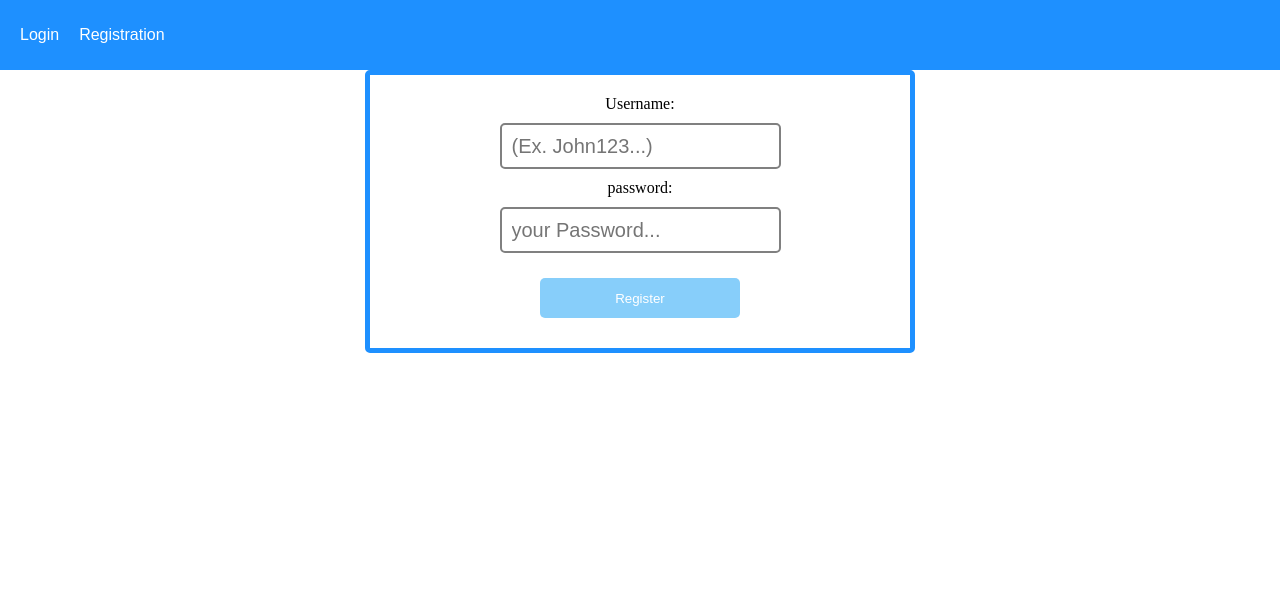
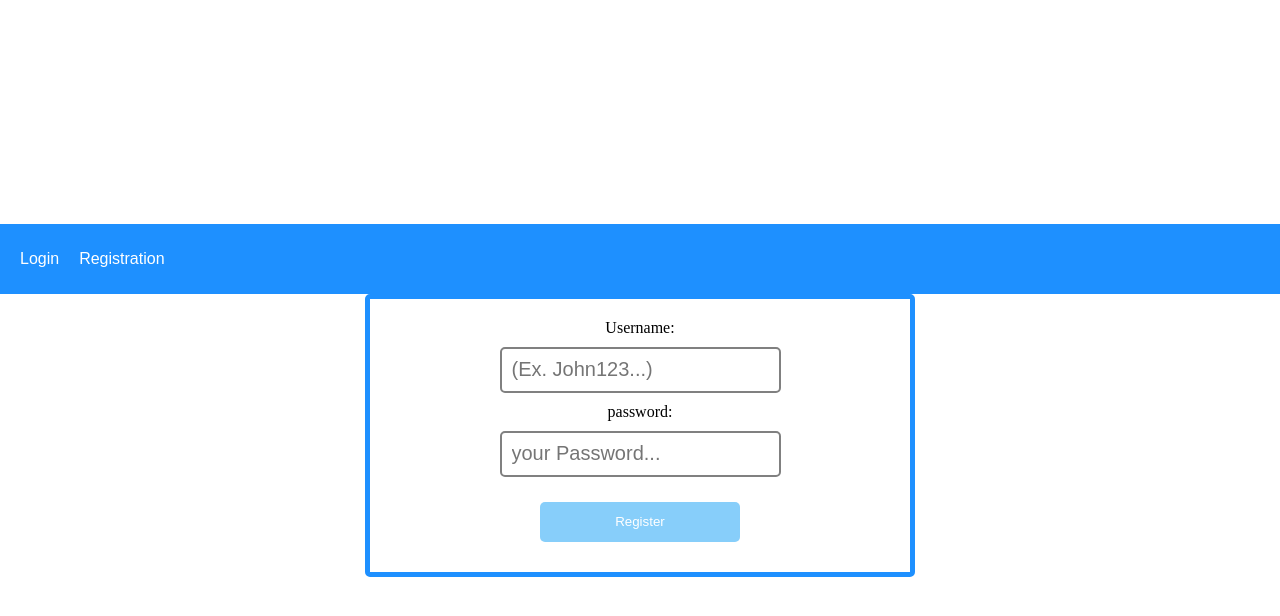
Before and after one commit to JRizzetto/full-stack-projects, a React (Create React App) app in the folder post-list/client/: page /registration in a window 1280 px wide. Shown: the top 616 px of the page. Built offline with nearby package versions, Linux system fonts and the light colour scheme; no server answers.

Commit message:
Ajuste de alinahmento no registro - 2

```diff
--- a/post-list/client/src/App.css
+++ b/post-list/client/src/App.css
@@ -1,9 +1,10 @@
 .App {
   width: 100%;
-  height: auto;
+  min-height: 100vh;
   display: flex;
+  flex-direction: column;
+  justify-content: center;
   align-items: center;
-  flex-direction: column;
 }
 
 body {
```
